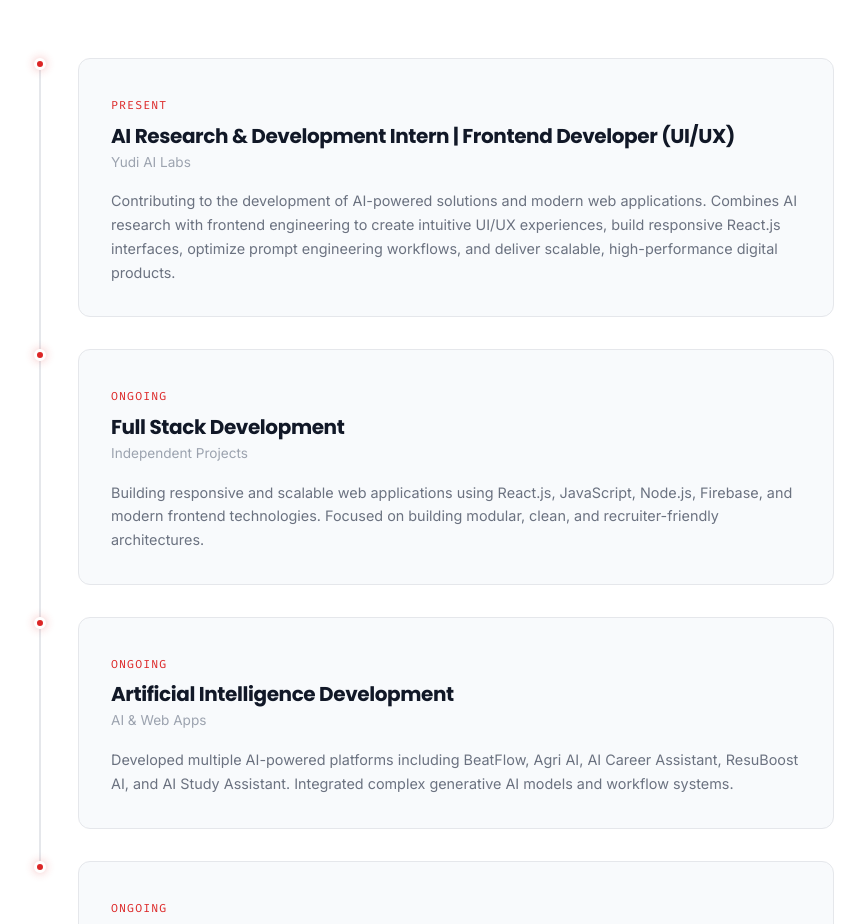
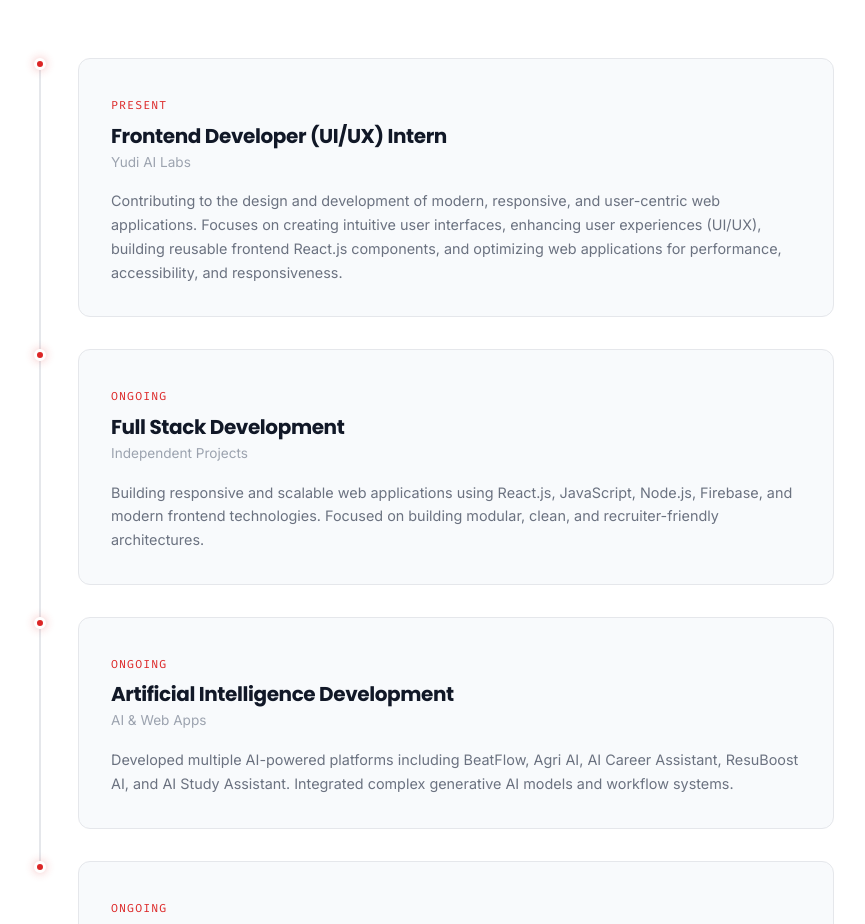
Before and after one commit to suryagokvarpu1-coder/My-Portfolio, a React (Vite) app: page / in a window 1280 px wide. Shown: the part 4165-5089 px from the top of the page, without its empty margins (206-1071 px from the left). Built offline with nearby package versions, Linux system fonts and the light colour scheme; no server answers.

Commit message:
feat: Update Yudi AI Labs internship title to Frontend Developer (UI/UX) Intern

```diff
--- a/src/data/portfolioData.js
+++ b/src/data/portfolioData.js
@@ -92,10 +92,10 @@ export const portfolioData = {
 
   experience: [
     {
-      title: "AI Research & Development Intern | Frontend Developer (UI/UX)",
+      title: "Frontend Developer (UI/UX) Intern",
       company: "Yudi AI Labs",
       duration: "Present",
-      desc: "Contributing to the development of AI-powered solutions and modern web applications. Combines AI research with frontend engineering to create intuitive UI/UX experiences, build responsive React.js interfaces, optimize prompt engineering workflows, and deliver scalable, high-performance digital products."
+      desc: "Contributing to the design and development of modern, responsive, and user-centric web applications. Focuses on creating intuitive user interfaces, enhancing user experiences (UI/UX), building reusable frontend React.js components, and optimizing web applications for performance, accessibility, and responsiveness."
     },
     {
       title: "Full Stack Development",
```
